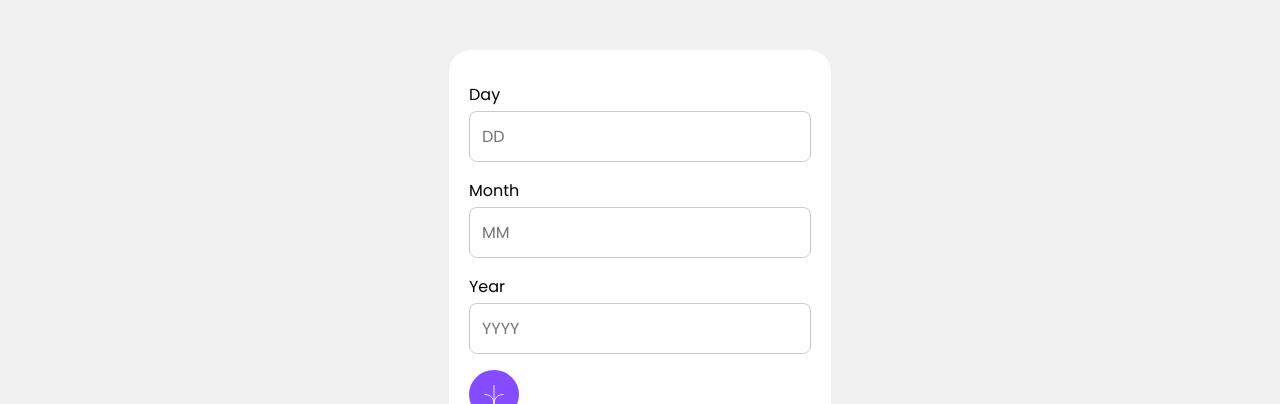
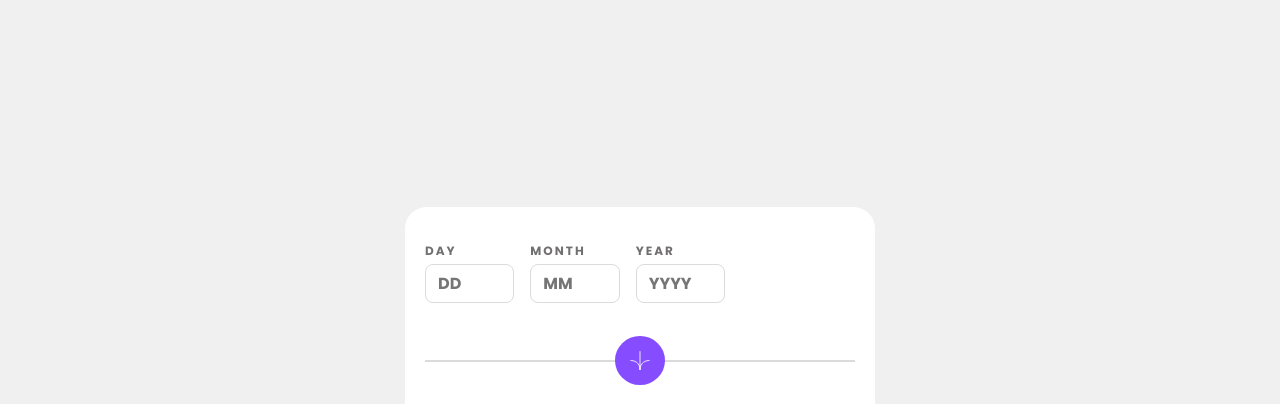
Before and after one commit to realitystevens/age-calculator, a plain HTML site: page index.html in a window 1280 px wide. Shown: the top 404 px of the page. Drawn offline with Linux system fonts and the light colour scheme.

Commit message:
update: improved styling

```diff
--- a/style.css
+++ b/style.css
@@ -5,13 +5,13 @@
 }
 
 :root {
-    --primary-purple: hsl(259, 100%, 65%);
-    --primary-red: hsl(0, 100%, 67%);
-    --neutral-white: hsl(0, 100%, 100%);
-    --neutral-grey-100: hsl(0, 0%, 94%);
-    --neutral-grey-200: hsl(0, 0%, 86%);
-    --neutral-grey-500: hsl(0, 1%, 44%);
-    --neutral-black: hsl(0, 0%, 0%);
+    --primary-purple: #854dff;
+    --primary-red: #ff5757;
+    --neutral-white: #ffffff;
+    --neutral-grey-100: #f0f0f0;
+    --neutral-grey-200: #dbdbdb;
+    --neutral-grey-500: #716f6f;
+    --neutral-black: #000000;
     --typography: 'Poppins', sans-serif;
 }
 
@@ -22,19 +22,38 @@
     display: flex;
     justify-content: center;
     align-items: center;
+    height: 100vh;
 }
 
 .content {
-    padding: 50px 20px;
+    padding: 0px 15px;
+    width: 100%;
 }
 
 .wrapper {
     background-color: var(--neutral-white);
-    padding: 2rem 1.25rem;
-    border-radius: 1.35rem;
-    max-width: 400px;
+    padding: 2.2rem 1.25rem;
+    border-radius: 1.35rem 1.35rem 6.5rem 1.35rem;
+    max-width: 470px;
     width: 100%;
     margin: 0 auto;
+}
+
+.input_label {
+    text-transform: uppercase;
+    letter-spacing: 2px;
+    font-size: 0.75rem;
+    color: var(--neutral-grey-500);
+    font-weight: 700;
+}
+
+.date_input {
+    display: flex;
+    gap: 1rem;
+    justify-content: flex-start;
+    max-width: 300px;
+    width: 100%;
+    margin-right: auto;
 }
 
 .date_input_field__container {
@@ -45,17 +64,50 @@
 
 .input_field {
     font-size: 32px;
+    font-weight: 700;
     font-family: var(--typography);
     width: 100%;
     box-sizing: border-box;
-    padding: 0.75rem;
+    padding: 0.4rem 0.75rem;
     font-size: 1rem;
-    border: 1px solid #ccc;
+    border: 1px solid var(--neutral-grey-200);
     border-radius: 0.5rem;
     margin-top: 0.25rem;
 }
 
+.input_field:focus, .input_field:active {
+    outline: none;
+    border-color: var(--primary-purple);
+}
+
+.error_field {
+    font-style: italic;
+    font-size: 0.75rem;
+}
+
+.divider__container {
+    position: relative;
+    margin: 1rem 0 1.8rem 0;
+    display: flex;
+    justify-content: center;
+    align-items: center;
+    height: 50px;
+}
+
+.divider__container::before {
+    content: "";
+    position: absolute;
+    top: 50%;
+    left: 0;
+    right: 0;
+    height: 2px;
+    background: var(--neutral-grey-200);
+    z-index: 0;
+}
+
 .arrow_down__icon {
+    position: relative;
+    z-index: 1;
     background-color: var(--primary-purple);
     border-radius: 50%;
     width: 50px;
@@ -64,9 +116,10 @@
 
 .result {
     font-size: 40px;
-    font-weight: 700;
+    font-weight: 800;
     color: var(--neutral-black);
     font-style: italic;
+    line-height: 1.2;
 }
 
 .purple_text {
```
